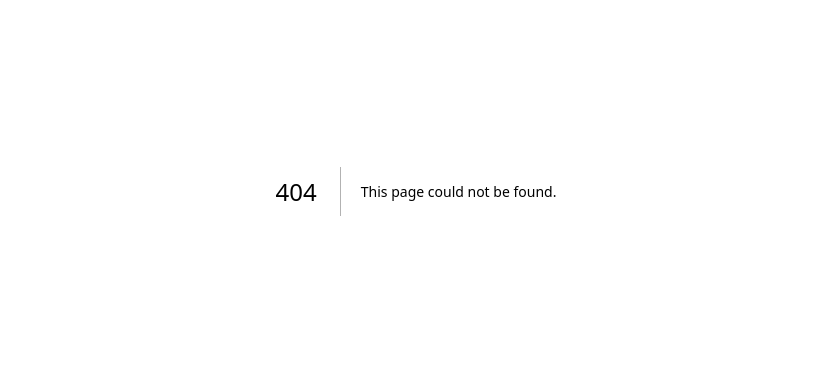
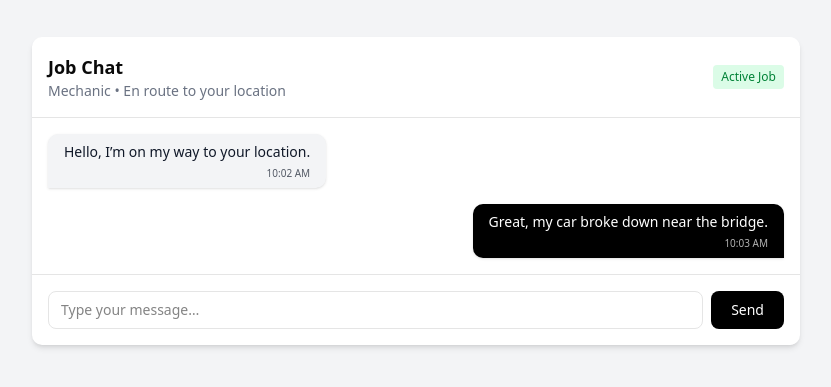
Before and after one commit to nairaquiz1-png/mimi-frontend, a Next.js app: page /chat/1 in a window 1280 px wide. Before the commit this address had no page. Shown: the part 209-596 px from the top of the page, without its empty margins (224-1055 px from the left). Built offline with nearby package versions, Linux system fonts and the light colour scheme.

Commit message:
Add professional job chat UI

```diff
--- /dev/null
+++ b/app/chat/[jobId]/page.tsx
@@ -0,0 +1,109 @@
+"use client";
+
+import { useState } from "react";
+
+type Message = {
+  id: number;
+  sender: "user" | "provider";
+  text: string;
+  time: string;
+};
+
+export default function JobChatPage() {
+  const [messages, setMessages] = useState<Message[]>([
+    {
+      id: 1,
+      sender: "provider",
+      text: "Hello, I’m on my way to your location.",
+      time: "10:02 AM",
+    },
+    {
+      id: 2,
+      sender: "user",
+      text: "Great, my car broke down near the bridge.",
+      time: "10:03 AM",
+    },
+  ]);
+
+  const [input, setInput] = useState("");
+
+  const sendMessage = () => {
+    if (!input.trim()) return;
+
+    setMessages([
+      ...messages,
+      {
+        id: messages.length + 1,
+        sender: "user",
+        text: input,
+        time: new Date().toLocaleTimeString([], {
+          hour: "2-digit",
+          minute: "2-digit",
+        }),
+      },
+    ]);
+    setInput("");
+  };
+
+  return (
+    <div className="min-h-screen bg-gray-100 flex items-center justify-center p-4">
+      <div className="w-full max-w-3xl bg-white rounded-lg shadow-md flex flex-col">
+        {/* Header */}
+        <div className="border-b p-4 flex items-center justify-between">
+          <div>
+            <h2 className="font-semibold text-lg">Job Chat</h2>
+            <p className="text-sm text-gray-500">
+              Mechanic • En route to your location
+            </p>
+          </div>
+          <span className="text-xs bg-green-100 text-green-700 px-2 py-1 rounded">
+            Active Job
+          </span>
+        </div>
+
+        {/* Messages */}
+        <div className="flex-1 overflow-y-auto p-4 space-y-4">
+          {messages.map((msg) => (
+            <div
+              key={msg.id}
+              className={`flex ${
+                msg.sender === "user" ? "justify-end" : "justify-start"
+              }`}
+            >
+              <div
+                className={`max-w-xs md:max-w-md px-4 py-2 rounded-lg text-sm shadow
+                  ${
+                    msg.sender === "user"
+                      ? "bg-black text-white rounded-br-none"
+                      : "bg-gray-100 text-gray-900 rounded-bl-none"
+                  }`}
+              >
+                <p>{msg.text}</p>
+                <span className="block text-[10px] opacity-70 mt-1 text-right">
+                  {msg.time}
+                </span>
+              </div>
+            </div>
+          ))}
+        </div>
+
+        {/* Input */}
+        <div className="border-t p-4 flex gap-2">
+          <input
+            type="text"
+            placeholder="Type your message…"
+            value={input}
+            onChange={(e) => setInput(e.target.value)}
+            className="flex-1 border rounded-md px-3 py-2 text-sm focus:outline-none focus:ring-2 focus:ring-black"
+          />
+          <button
+            onClick={sendMessage}
+            className="bg-black text-white px-5 py-2 rounded-md text-sm hover:opacity-90"
+          >
+            Send
+          </button>
+        </div>
+      </div>
+    </div>
+  );
+}
```
